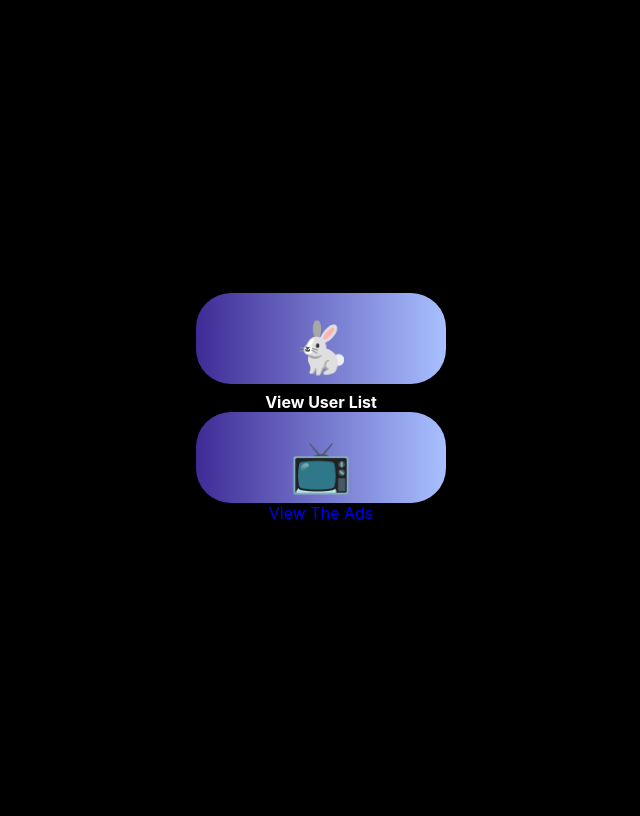
After one commit to RevellFTW/rabitProject, a PHP site: page /index.html in a window 1280 px wide. The commit adds this page. Shown: the whole page, without its empty margins (319-959 px from the left). Run offline with PHP 8.4, Linux system fonts and the light colour scheme.

Commit message:
Styling.

```diff
--- /dev/null
+++ b/index.html
@@ -0,0 +1,14 @@
+<!DOCTYPE html>
+<html lang="en">
+<head>
+    <meta charset="UTF-8">
+    <link rel="stylesheet" href="styles.css">
+    <title>Title</title>
+</head>
+<body>
+<a  href=users.php><div class="button" id="button">🐇</div></a>
+<a  id="link" href="users.php">View User List</a>
+<a  href=ads.php><div class="button" id="buttona">📺</div></a>
+<a id="linka" href="ads.php">View The Ads</a>
+</body>
+</html>
--- a/styles.css
+++ b/styles.css
@@ -1,44 +1,52 @@
+body {
+    background: black;
+    display: flex;
+    flex-direction: column;
+    justify-content: center;
+    align-items: center;
+    height:100vh;
+    font-family: -apple-system, BlinkMacSystemFont, sans-serif;
+}
 a {
+    text-decoration: none;
+}
+a#link {
+    margin-top: 8px;
+    color: white;
+    text-decoration: none;
+    font-weight: bold;
+}
+a#link:hover {
+    color: #B01EFF;
+    cursor: pointer;
+}
+.button {
+    cursor: pointer;
+    width: 250px;
+    height: 75px;
+    background: white;
+    border-radius: 35px;
+    background: linear-gradient(90deg, #3F2B96 0%, #A8C0FF 100%);
+    animation: gradient 2.5s infinite 0.8s cubic-bezier(0.2, 0.8, 0.2, 1.2) forwards;
+
+    padding-top: 16px;
+    display: flex;
+    flex-direction: row;
+    justify-content: center;
+    align-items: center;
+    font-size: 50px;
+}
+td a {
+    display: block;
+    color: white;
     text-align: center;
-    display: block;
-    margin-left: auto;
-    margin-right: auto;
-    vertical-align: middle
+    padding: 14px 16px;
+    text-decoration: none;
+    background-color: #354a73;
 }
-
-
-div {
-    border: 2px solid red;
-    padding: 10px;
-    border-radius: 25px;
-    background-color: #04AA6D;
-    color: white;
-
-    margin: 18px 0;
-
-    cursor: pointer;
-    /*width: 30%;*/
-    opacity: 0.9;
-    height: 10em;
-    position: relative
+td a:hover {
+    background-color: #646464;
 }
-
-div:hover {
-    opacity:1;
+.button :hover{
+    background: linear-gradient(90deg, #331b9a 0%, #77acff 100%);
 }
-
-
-div p {
-    text-align: center;
-    vertical-align: center;
-    margin: 0;
-
-    top: 50%;
-    transform: translate(0, -50%) }
-html, body {
-
-    /*oldal a kepernyo teljes szelessegeben jelenik meg*/
-    width:100%;
-    font-family: 'Segoe UI', Tahoma, Geneva, Verdana, sans-serif;
-    background-color: #f7f7f7;
-}
--- a/users.php
+++ b/users.php
@@ -1,7 +1,4 @@
-<?php
-include ('controller/MainController.php');
-?>
-
+<?php include ('controller/MainController.php'); ?>
 <!DOCTYPE html>
 <html lang="en">
 <head>
@@ -10,6 +7,7 @@ include ('controller/MainController.php');
     <title>Title</title>
 </head>
 <body>
+<a id="link" href="index.html">Go Back</a>
 <?php listUsers(); ?>
 </body>
 </html>
```
Also changed, not shown: ads.php (+2 -5 lines), controller/MainController.php (+0 -12 lines), dao/AdDAO.php (+13 -12 lines), dao/UserDAO.php (+9 -8 lines), index.php (deleted, +0 -16 lines).
